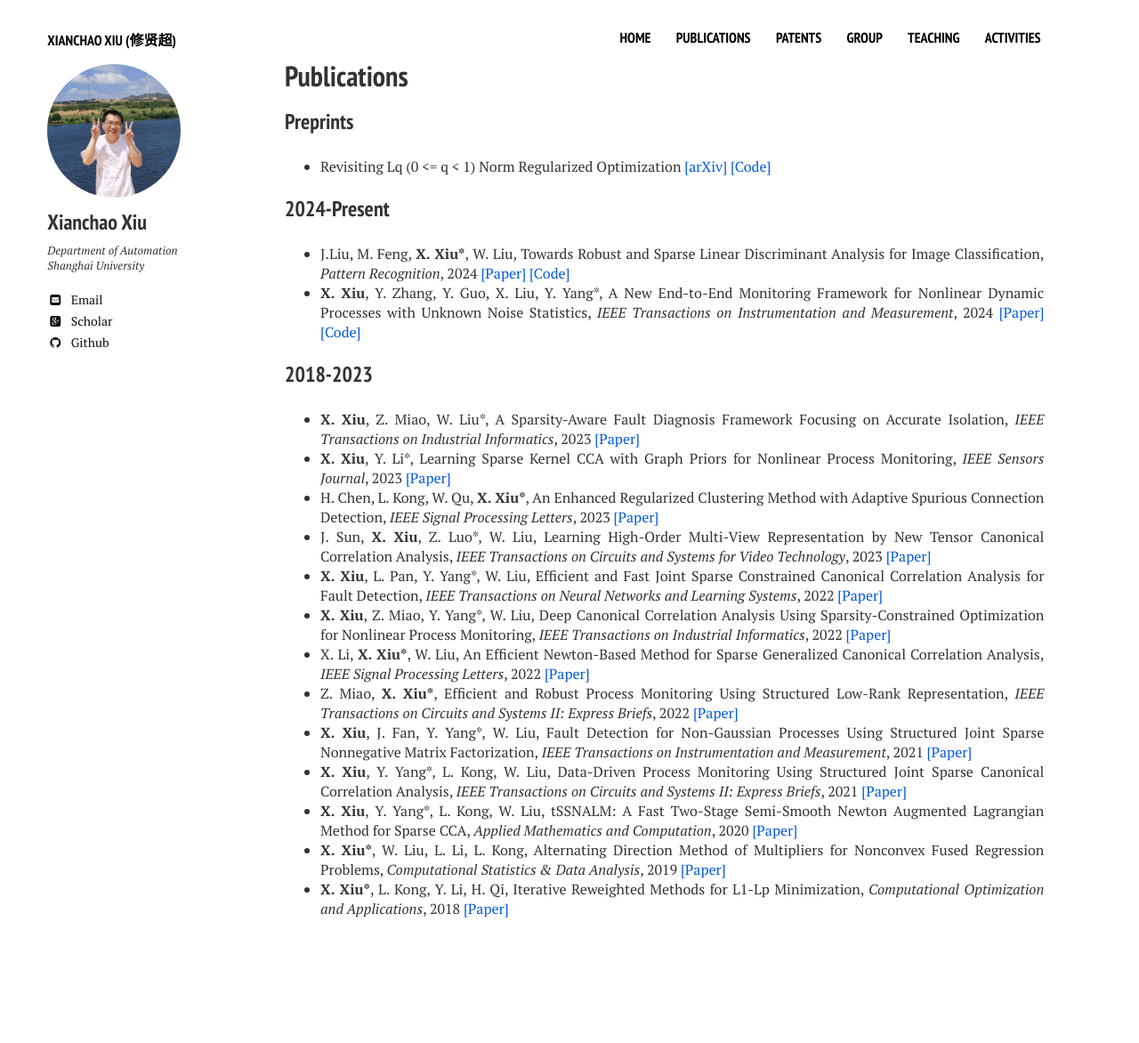
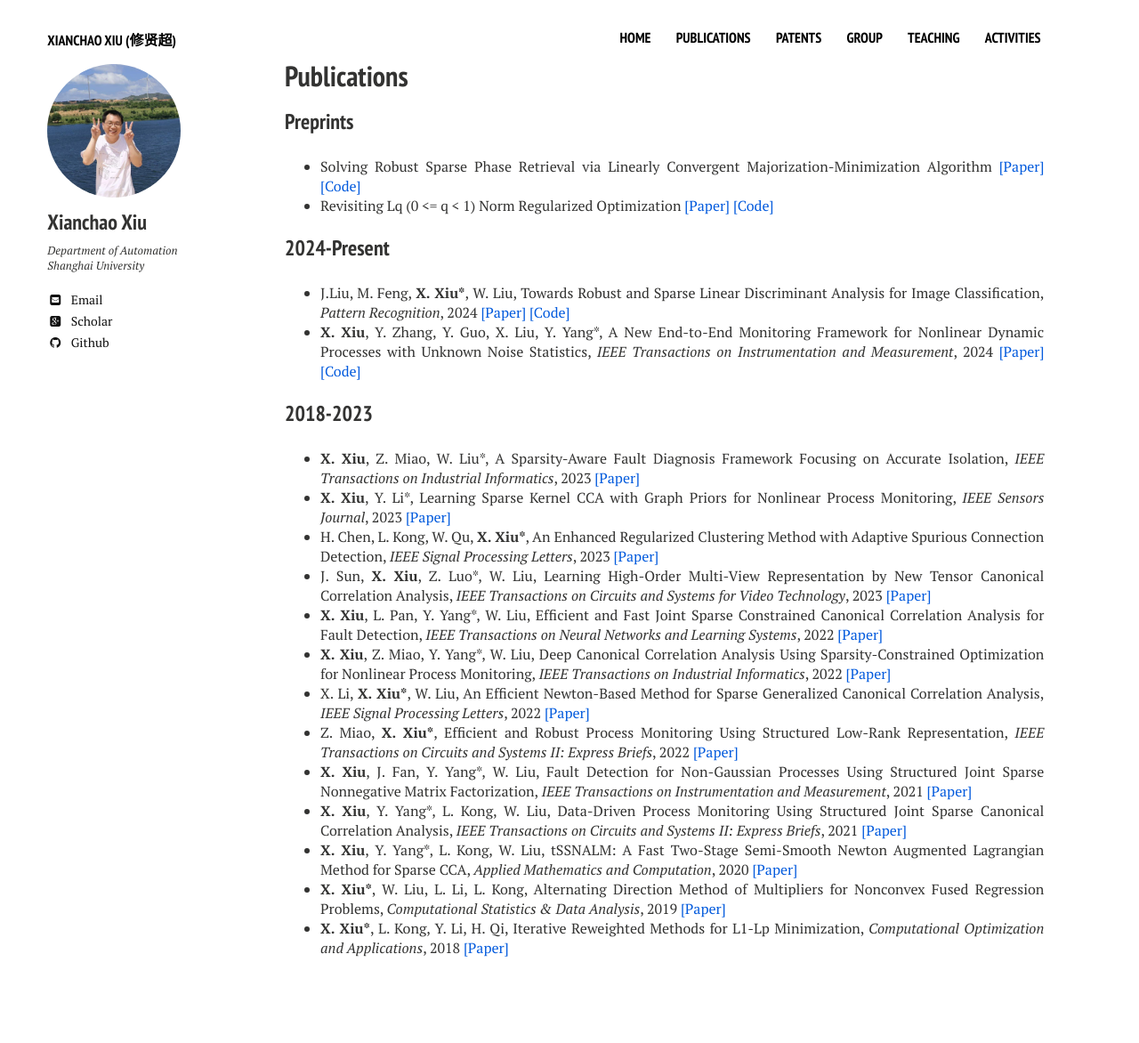
Before and after one commit to xianchaoxiu/xianchaoxiu.github.io, a Jekyll site: the page built from publications/index.md, in a window 1280 px wide. Shown: the whole page at 89% size. Built offline with Jekyll 4.4.1, drawn with Linux system fonts in a browser that asks for light colours; nearby versions of some CDN libraries; before the commit the page ends 1128 px from its top, so only the background shows below that.

Commit message:
Update index.md

```diff
--- a/publications/index.md
+++ b/publications/index.md
@@ -8,7 +8,8 @@ share: false
 ---
 
 ### Preprints
-* Revisiting Lq (0 <= q < 1) Norm Regularized Optimization <a href="https://arxiv.org/abs/2306.14394" class="textlink" target="_blank">[arXiv]</a> <a href="https://github.com/ShenglongZhou/PSNP" class="textlink" target="_blank">[Code]</a> <br>
+* Solving Robust Sparse Phase Retrieval via Linearly Convergent Majorization-Minimization Algorithm <a href="https://www.researchgate.net/publication/379608686" class="textlink" target="_blank">[Paper]</a> <a href="https://github.com/xianchaoxiu/HPR" class="textlink" target="_blank">[Code]</a> <br>
+* Revisiting Lq (0 <= q < 1) Norm Regularized Optimization <a href="https://arxiv.org/abs/2306.14394" class="textlink" target="_blank">[Paper]</a> <a href="https://github.com/ShenglongZhou/PSNP" class="textlink" target="_blank">[Code]</a> <br>
 
 ### 2024-Present
 * J.Liu, M. Feng, <b>X. Xiu*</b>, W. Liu, Towards Robust and Sparse Linear Discriminant Analysis for Image Classification, <i>Pattern Recognition</i>, 2024 <a href="https://ieeexplore.ieee.org/document/10464356" class="textlink" target="_blank">[Paper]</a> <a href="https://github.com/xianchaoxiu/2024-TIM" class="textlink" target="_blank">[Code]</a> <br>
```
